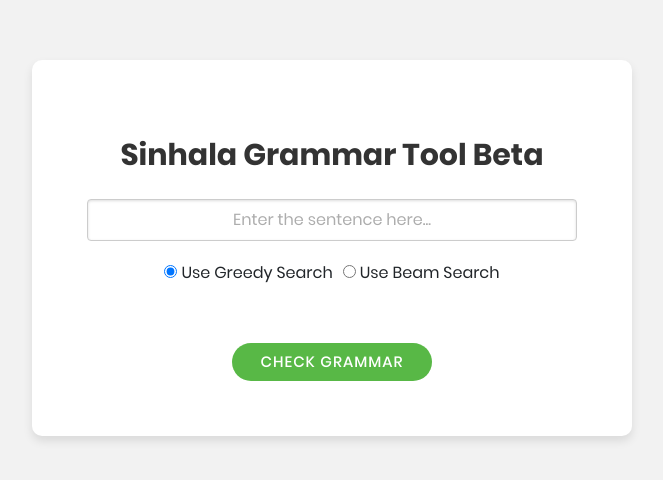
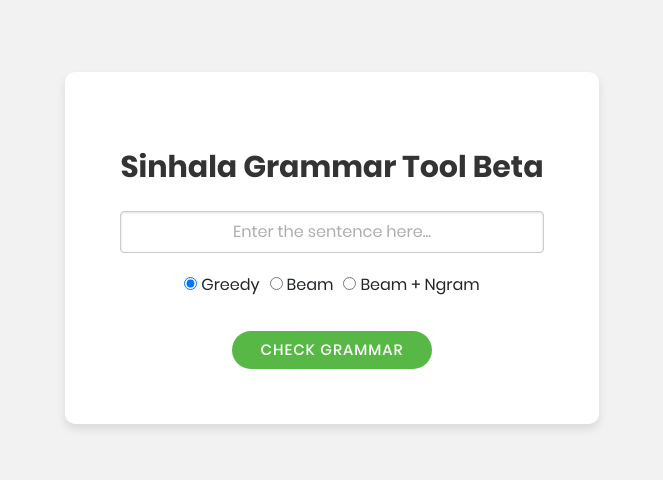
Before and after one commit to kokilaw/sinhala-grammar-correction-web, a React (Create React App) app: page /debug in a window 1280 px wide. Shown: the part 152-632 px from the top of the page, without its empty margins (308-971 px from the left). Built offline with nearby package versions, Linux system fonts and the light colour scheme.

Commit message:
ngram model integration

```diff
--- a/src/components/CommonStyledComponents.js
+++ b/src/components/CommonStyledComponents.js
@@ -61,7 +61,10 @@ export const Input = styled.input`
 export const Button = styled.button`
     display: block;
     width: 200px;
-    margin: 30px auto 0;
+    margin-top: 26px;
+    margin-right: auto;
+    margin-bottom: 0px;
+    margin-left: auto;
     padding: 10px;
     border: none;
     border-radius: 25px;
--- a/src/components/SearchTypeRadioButtons.js
+++ b/src/components/SearchTypeRadioButtons.js
@@ -6,12 +6,16 @@ const SearchTypeRadioButtons = ({
     requestingCorrections,
     setSearchType,
     greedySearchLabel,
-    beamSearchLabel
+    beamSearchLabel,
+    beemNgramSearchLabel
 }) => (
     <div
         style={{
             textAlign: 'center',
-            padding: '20px'
+            paddingTop: '20px',
+            paddingRight: '20px',
+            paddingBottom: '0px',
+            paddingLeft: '20px'
         }}
     >
         <label htmlFor="greedyButton" className="radio-inline">
@@ -44,6 +48,24 @@ const SearchTypeRadioButtons = ({
             />{' '}
             {beamSearchLabel}
         </label>
+        <label
+            htmlFor="beemNgramButton"
+            className="radio-inline"
+            style={{
+                paddingLeft: '10px'
+            }}
+        >
+            <input
+                id="beemNgramButton"
+                value="beemNgram"
+                type="radio"
+                name="optradio"
+                onChange={setSearchType}
+                defaultChecked={searchType === 'beemNgram'}
+                disabled={requestingCorrections}
+            />{' '}
+            {beemNgramSearchLabel}
+        </label>
     </div>
 );
 
@@ -52,7 +74,8 @@ SearchTypeRadioButtons.propTypes = {
     requestingCorrections: PropTypes.bool.isRequired,
     setSearchType: PropTypes.func.isRequired,
     beamSearchLabel: PropTypes.string.isRequired,
-    greedySearchLabel: PropTypes.string.isRequired
+    greedySearchLabel: PropTypes.string.isRequired,
+    beemNgramSearchLabel: PropTypes.string.isRequired
 };
 
 SearchTypeRadioButtons.defaultProps = {
--- a/src/pages/HomePage/index.js
+++ b/src/pages/HomePage/index.js
@@ -47,6 +47,13 @@ class HomePage extends React.Component {
                 sentencesData: nextProps.correctionData.sentences
             });
         }
+        if (
+            nextProps.requestingCorrections !== this.state.requestingCorrections
+        ) {
+            this.setState({
+                requestingCorrections: nextProps.requestingCorrections
+            });
+        }
     }
 
     onInputValueChange = e => {
@@ -84,7 +91,8 @@ class HomePage extends React.Component {
         const inputText = this.state.inputText.trim();
         return {
             text: inputText,
-            useBeamSearch: this.state.searchType === 'beem'
+            useBeamSearch: true,
+            useNgramScore: true
         };
     };
 
@@ -196,8 +204,7 @@ class HomePage extends React.Component {
                                         !containsErrors && (
                                         <div className="p-t-30 text-center">
                                             {' '}
-                                                Your grammar seems accurate and
-                                                correct...
+                                                No grammartical errors found.
                                         </div>
                                     )}
                                 </div>
--- a/src/pages/HomePageDebug/index.js
+++ b/src/pages/HomePageDebug/index.js
@@ -68,17 +68,12 @@ class HomePageDebug extends React.Component {
         }
     };
 
-    onAddition = e => {
-        e.preventDefault();
-        const list = this.state.randomList;
-        const lastElement = list[list.length - 1];
-        list.push(lastElement + 1);
-        this.setState({ randomList: list });
-    };
-
     getRequestBody = () => ({
         sentence: this.state.inputSentence,
-        useBeamSearch: this.state.searchType === 'beem'
+        useBeamSearch:
+            this.state.searchType === 'beem' ||
+            this.state.searchType === 'beemNgram',
+        useNgramScore: this.state.searchType === 'beemNgram'
     });
 
     setSearchType = e => {
@@ -136,8 +131,9 @@ class HomePageDebug extends React.Component {
                                         disabled={requestingCorrections}
                                     />
                                     <SearchTypeRadioButtons
-                                        beamSearchLabel="Use Beam Search"
-                                        greedySearchLabel="Use Greedy Search"
+                                        beamSearchLabel="Beam"
+                                        greedySearchLabel="Greedy"
+                                        beemNgramSearchLabel="Beam + Ngram"
                                         searchType={searchType}
                                         requestingCorrections={
                                             requestingCorrections
--- a/src/static/css/custom.css
+++ b/src/static/css/custom.css
@@ -84,7 +84,7 @@ mark {
 .apply-button {
   background: #3d4c53;
   margin: 0 auto;
-  width: 250px;
+  width: 300px;
   height: 50px;
   overflow: hidden;
   text-align: center;
--- a/src/static/css/index.css
+++ b/src/static/css/index.css
@@ -205,7 +205,6 @@ iframe {
 }
 
 .wrap-login100 {
-  width: 600px;
   background: #fff;
   border-radius: 10px;
   overflow: hidden;
```
